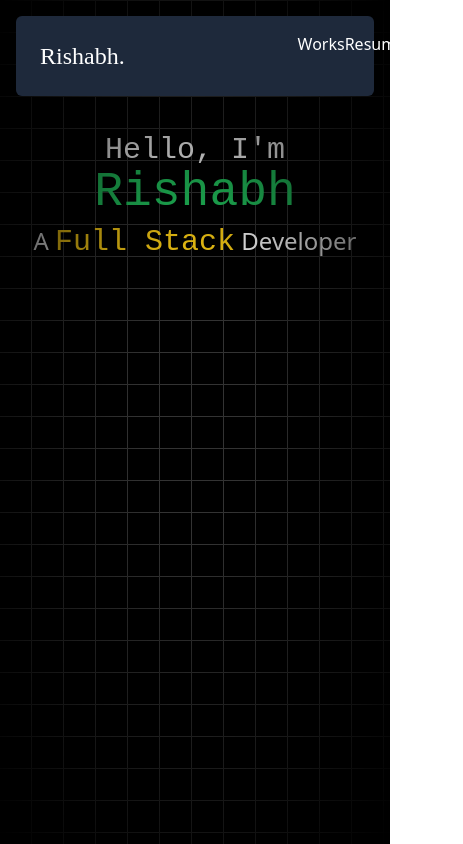
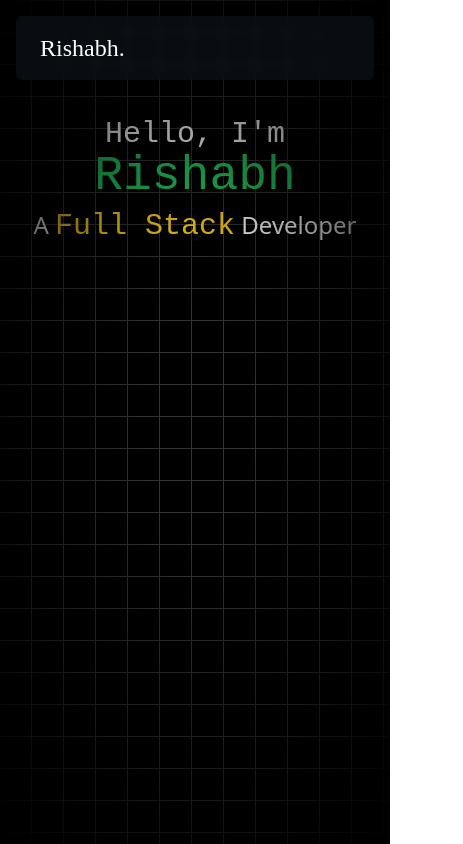
Before and after one commit to rishabhguptajs/personal_portfolio, a Next.js app: page / in a window 390 px wide. Shown: the whole page, 463 px wide, since content can reach past the window. Built offline with nearby package versions, Linux system fonts and the light colour scheme.

Commit message:
Refactor: navbar responsiveness

```diff
--- a/src/app/components/navbar.tsx
+++ b/src/app/components/navbar.tsx
@@ -1,22 +1,29 @@
 "use client"
 
 import Link from "next/link"
-import React from "react"
+import React, { useState } from "react"
 
 const Navbar: React.FC = () => {
+
+  const [isOpen, setIsOpen] = useState(false)
+
+  const handleToggle = () => {
+    setIsOpen(!isOpen);
+  }
+
   return (
-    <nav className="rounded-md z-20 flex flex-row justify-between w-full bg-slate-800 p-2 items-center">
+    <nav className="rounded-md z-20 flex flex-row justify-between w-full bg-gray-800/30 backdrop-blur-sm p-2 items-center">
       <span className="text-white hover:text-[#FFDE4D] cursor-pointer p-2 ml-2 font-headers text-2xl">
         <Link href="/">Rishabh.</Link>
       </span>
 
-      <ul className="flex flex-row text-white p-2 justify-between w-[20%] mr-2">
-        <li>
+      <ul className="hidden flex-row min-w-fit text-white p-2 justify-between w-[20%] mr-2 sm:flex">
+        <li className="sm:mx-2">
           <Link href="/works" className="hover:underline">
             Works
           </Link>
         </li>
-        <li>
+        <li className="sm:mx-2">
           <a
             href="https://drive.google.com/file/d/1_Oci-76Dwxe2UNV43ymg204bORW_6vKg/view?usp=sharing"
             target="_blank"
@@ -25,7 +32,7 @@ const Navbar: React.FC = () => {
             Resume
           </a>
         </li>
-        <li>
+        <li className="sm:mx-2">
           <Link href="/contact" className="hover:underline">
             Contact Me
           </Link>
```
